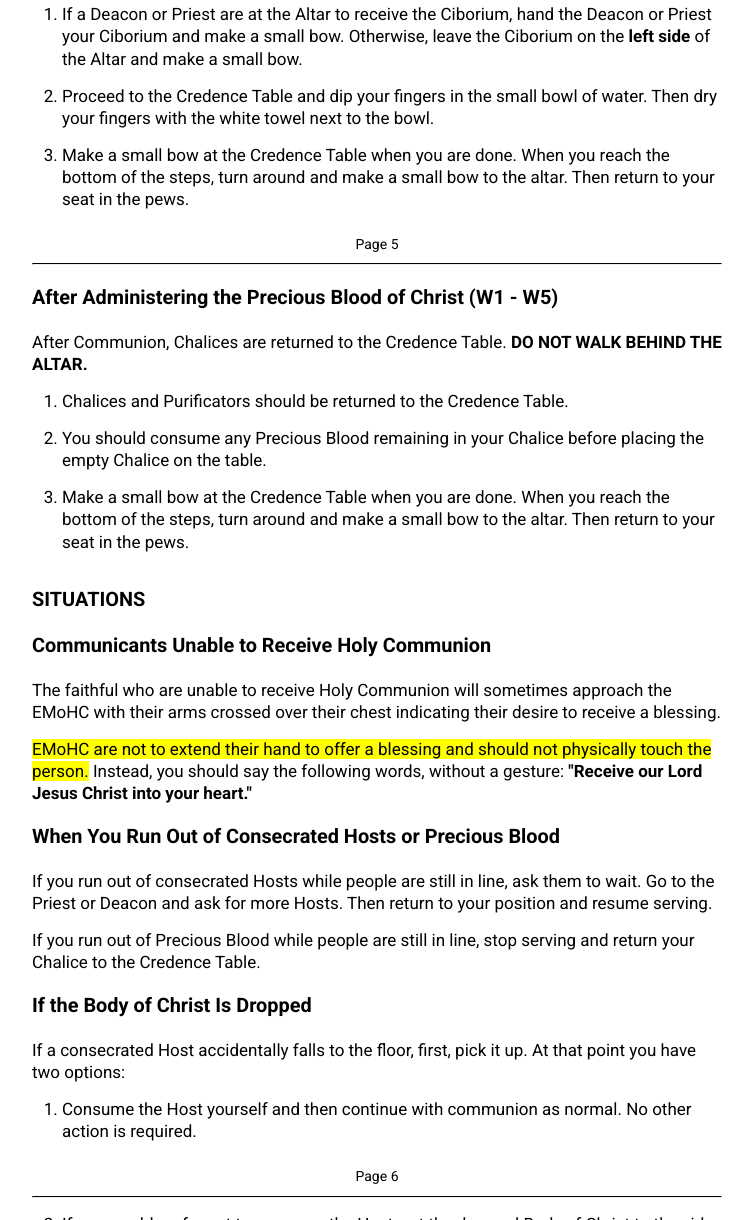
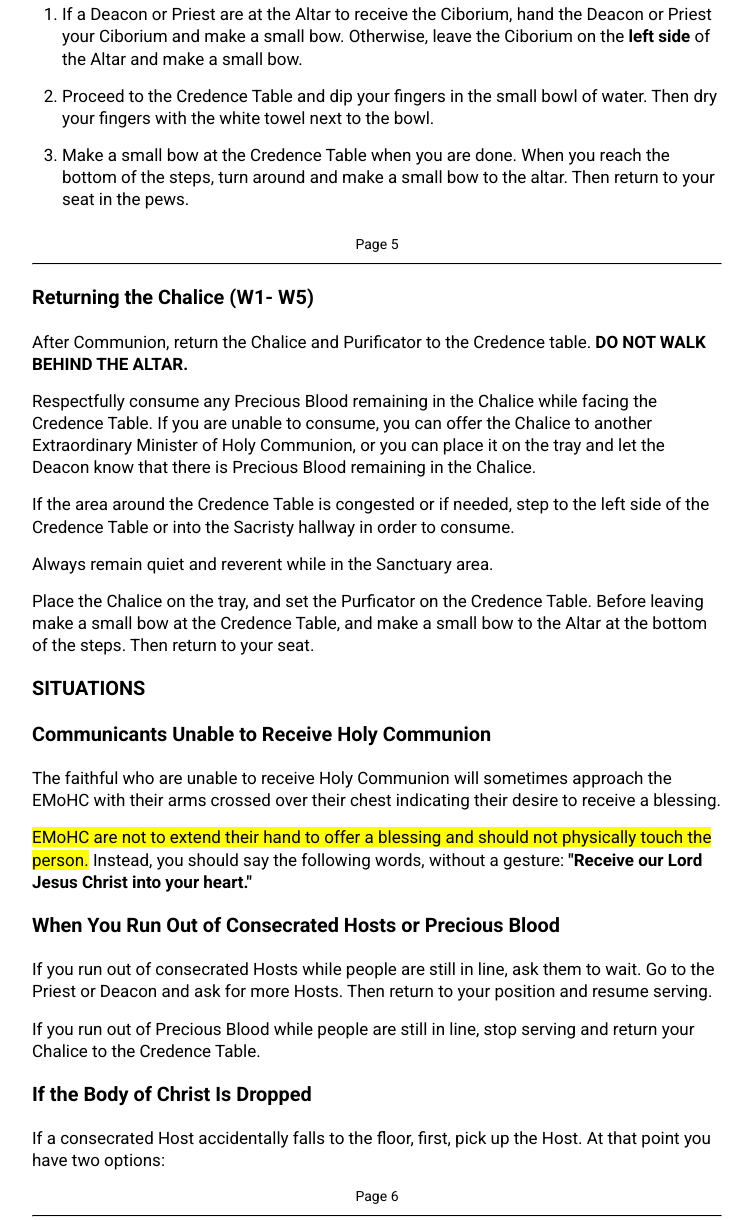
Before and after one commit to EMoHC-PoP/emohcpop, a plain HTML site: page index.html in a window 1280 px wide. Shown: the part 5367-6587 px from the top of the page, without its empty margins (263-1016 px from the left). Drawn offline with Linux system fonts and the light colour scheme.

Commit message:
Add files via upload

```diff
--- a/index.html
+++ b/index.html
@@ -394,31 +394,32 @@
   <div class="page-number">Page 5</div>
   <hr class="page-separator"/>
 
-  <h3 class="section-heading">After Administering the Precious Blood of Christ (W1 - W5)</h3>
+  <h3 class="section-heading">Returning the Chalice (W1- W5)</h3>
 
   <p>
-    After Communion, Chalices are returned to the Credence Table.
+    After Communion, return the Chalice and Purificator to the Credence table.
     <strong>DO NOT WALK BEHIND THE ALTAR.</strong>
   </p>
+    Respectfully consume any Precious Blood remaining in the Chalice while facing the Credence Table.
+    If you are unable to consume, you can offer the Chalice to another Extraordinary Minister of Holy Communion,
+    or you can place it on the tray and let the Deacon know that there is Precious Blood remaining in the Chalice.
+  <p>
 
-  <ol>
-    <li>
-      Chalices and Purificators should be returned to the Credence Table.
-    </li>
+  </p>
 
-    <li>
-      You should consume any Precious Blood remaining in your Chalice before placing the empty Chalice on the table.
-    </li>
+  <p>
+    If the area around the Credence Table is congested or if needed, step to the left side of the Credence Table
+    or into the Sacristy hallway in order to consume.
+  </p>
 
-    <li>
-      Make a small bow at the Credence Table when you are done.
-      When you reach the bottom of the steps, turn around and make a small bow to the altar.
-      Then return to your seat in the pews.
-    </li>
-  </ol>
+  <p>
+    Always remain quiet and reverent while in the Sanctuary area.
+  </p>
 
-  <p class="c8 c10">
-    <span class="c12 c21 c27"></span>
+  <p>
+    Place the Chalice on the tray, and set the Purficator on the Credence Table.
+    Before leaving make a small bow at the Credence Table, and make a small bow to the Altar at the bottom of the steps.
+    Then return to your seat.
   </p>
 
   <h3 class="section-heading">SITUATIONS</h3>
@@ -452,17 +453,17 @@
   <h3>If the Body of Christ Is Dropped</h3>
 
   <p>
-    If a consecrated Host accidentally falls to the floor, first, pick it up.
+    If a consecrated Host accidentally falls to the floor, first, pick up the Host.
     At that point you have two options:</span>
   </p>
+
+  <div class="page-number">Page 6</div>
+  <hr class="page-separator"/>
 
   <ol>
     <li>
       Consume the Host yourself and then continue with communion as normal. No other action is required.
     </li>
-
-    <div class="page-number">Page 6</div>
-    <hr class="page-separator"/>
 
     <li>
       If you would prefer not to consume the Host, set the dropped Body of Christ to the side in your Ciborium
@@ -510,6 +511,9 @@
     They will make sure that the Precious Blood of Christ is properly cleaned.
   </p>
 
+  <div class="page-number">Page 7</div>
+  <hr class="page-separator"/>
+
   <h3>You Are Serving the Body of Christ and Someone With a Pyx Asks You for Consecrated Hosts From Your Ciborium</h3>
 
   <p>
@@ -517,9 +521,6 @@
     from your Ciborium, do not provide them with the Eucharist.
     Instead, tell the person that they need to meet with the Priest or Deacon after Mass in order to receive assistance.
   </p>
-
-  <div class="page-number">Page 7</div>
-  <hr class="page-separator"/>
 
   <p>If you have questions, concerns, or need assistance, please contact us via email or text:</p>
 
```
